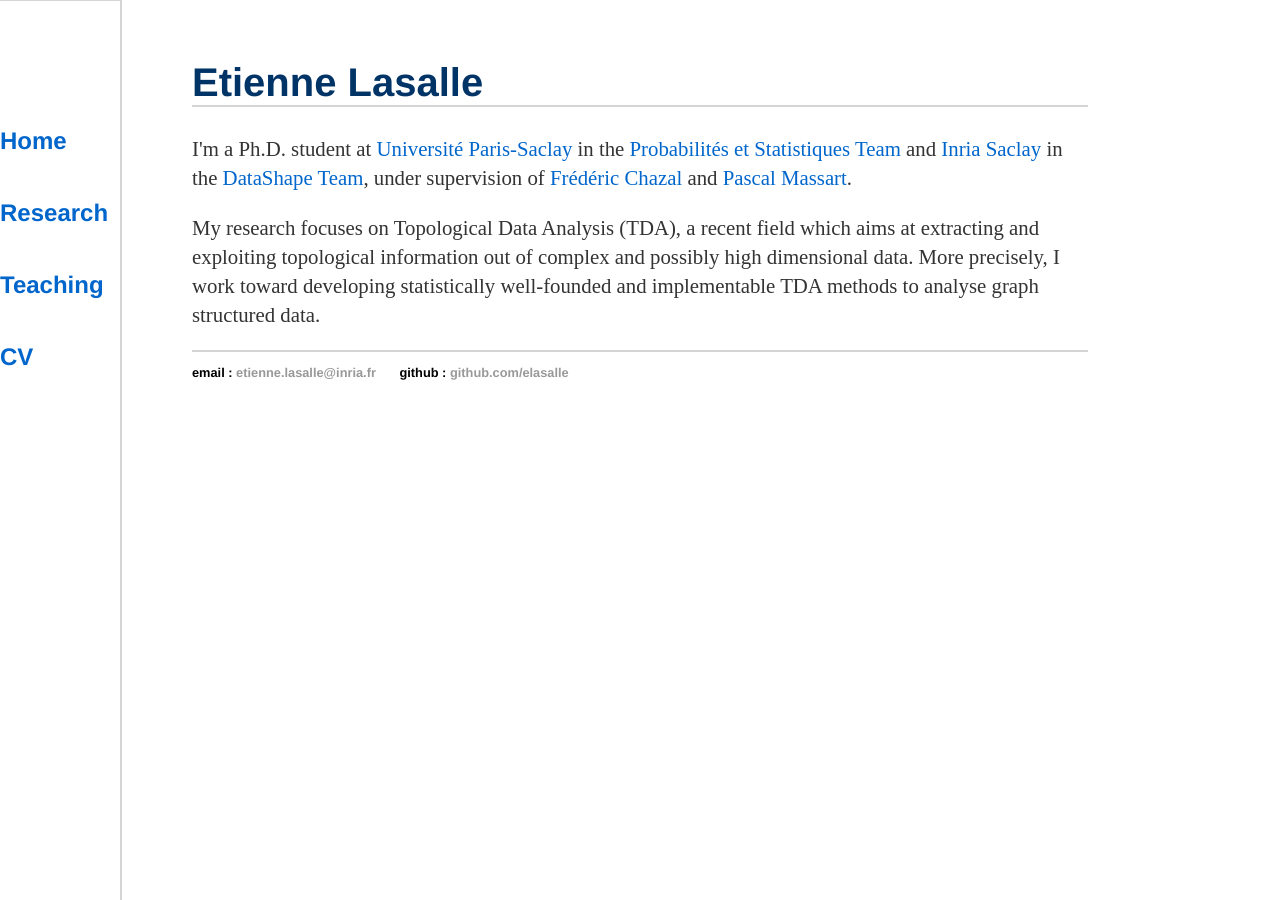
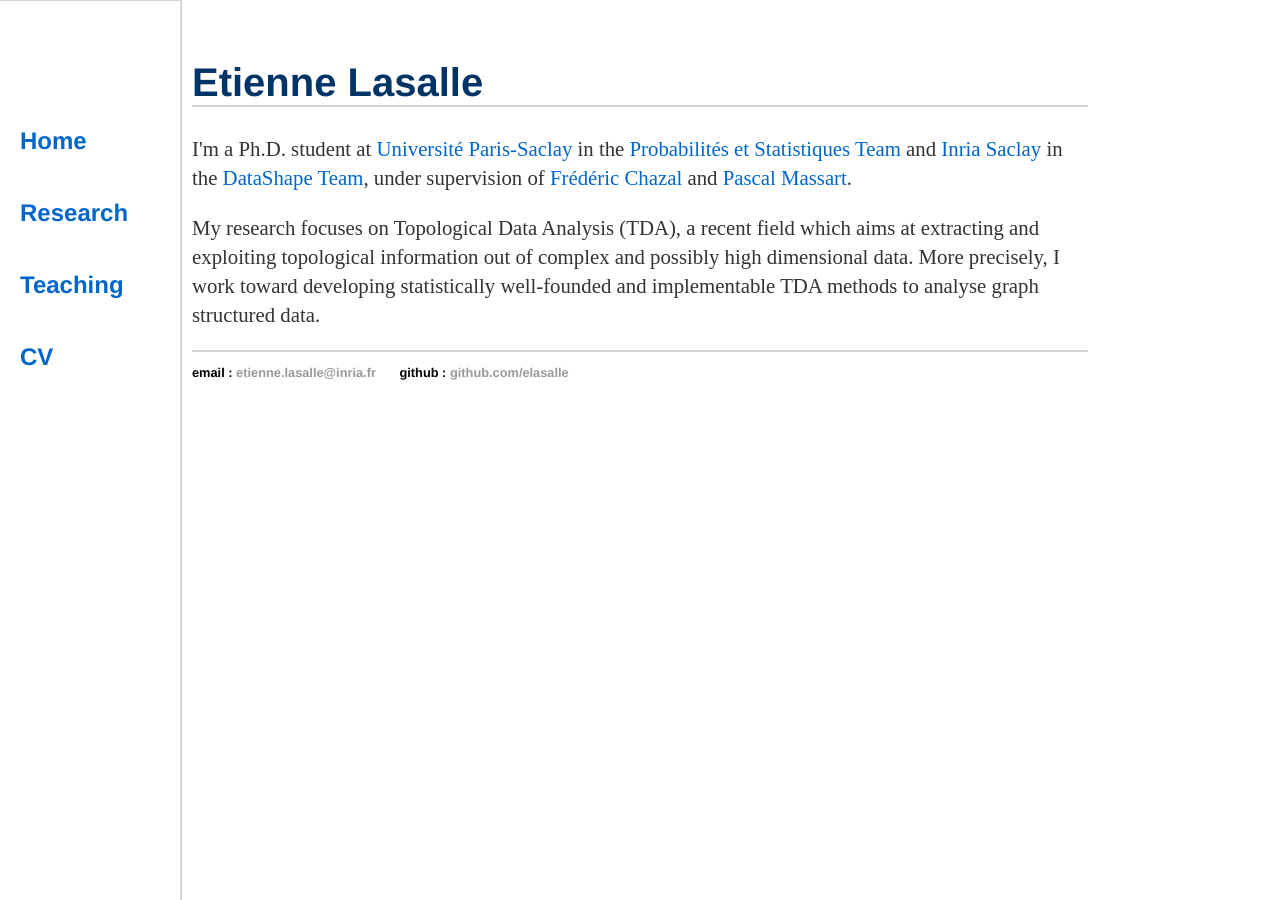
Before and after one commit to elasalle/elasalle.github.io, a Jekyll site: the page built from index.html, in a window 1280 px wide. Built offline with Jekyll 4.4.1, drawn with Linux system fonts in a browser that asks for light colours.

Commit message:
Update main.css

```diff
--- a/css/main.css
+++ b/css/main.css
@@ -8,13 +8,14 @@ nav {
 }
 .sidenav {
   height: 100%; /* Full-height: remove this if you want "auto" height */
-  width: 120px; /* Set the width of the sidebar */
+  width: 160px; /* Set the width of the sidebar */
   position: fixed; /* Fixed Sidebar (stay in place on scroll) */
   z-index: 1; /* Stay on top */
   top: 0; /* Stay at the top */
   left: 0;
   overflow-x: hidden; /* Disable horizontal scroll */
   padding-top: 80px;
+  padding-left: 20px;
   border-right: 2px solid #d5d5d5;
   font-size: 1.5em;
   line-height: 3em;
```
